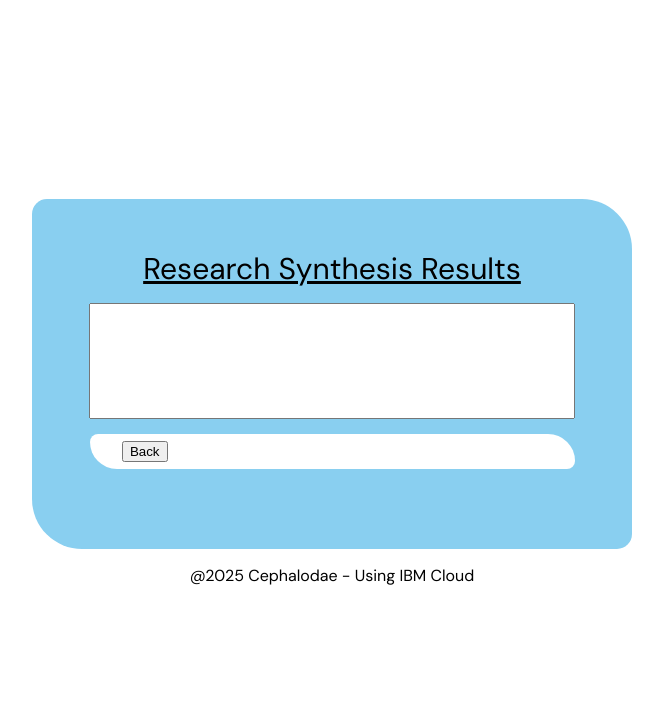
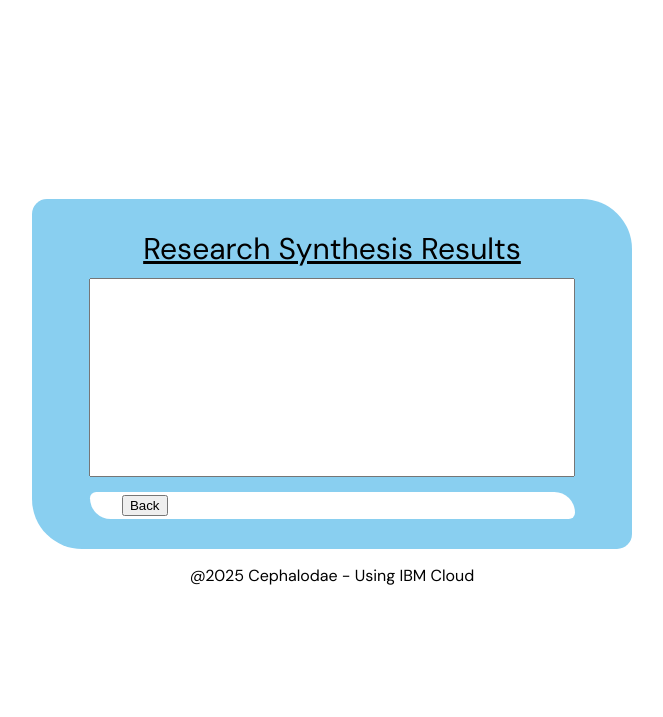
Before and after one commit to Cephalodae/AI-Medical-Research-Synthesis-Agent, a Flask app: template templates/results.html in a window 1280 px wide. Shown: the top 717 px of the page, without its empty margins (308-971 px from the left). Run offline with Flask 3, Linux system fonts and the light colour scheme; the template is opened without the code that fills it, so the values that code supplies are empty.

Commit message:
+bigger results box

```diff
--- a/templates/results.html
+++ b/templates/results.html
@@ -9,9 +9,9 @@
     <style>
     body {min-height: 100vh; display: flex; flex-direction: column; justify-content: center; align-items: center; font-family: "DM Sans", sans-serif;}
     #back_main {border-radius: 15px 50px; background: #89CFF0; width: 600px; height: 350px; flex-direction: column; justify-content: flex-start; align-items: center; padding: 30px; box-sizing: border-box; display: flex;}
-    #text_top {margin-top: 20px; margin-bottom: 15px; font-size: 30px}
+    #text_top {margin-top: 0; margin-bottom: 10px; font-size: 30px}
     #back_menu {border-radius: 15px 50px; padding-left: 6%; background: #FFFFFF; width: 485px; height: 35px; flex-direction: row; justify-content: flex-start; align-items: center; box-sizing: border-box; display: flex;}
-    #results {width: 90%; height: 40%; margin-bottom: 15px; font-size: 14px; resize: none}
+    #results {width: 90%; height: 90%; margin-bottom: 15px; font-size: 14px; resize: none}
     #text_credits {display: flex; flex-direction: column; justify-content: start; align-items: center; font-family: "DM Sans", sans-serif;}
     </style>
 </head>
```
